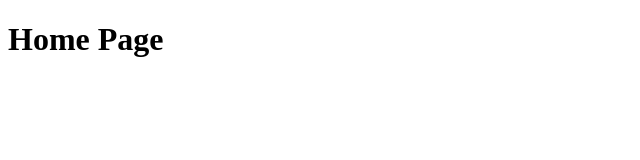
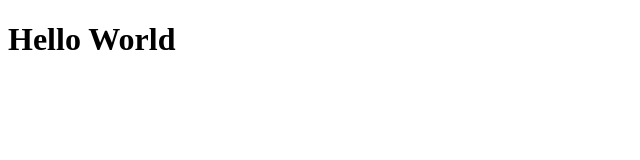
Before and after one commit to PierreDubosq/Template-React, a React (Create React App) app: page / in a window 1280 px wide. Shown: the top 160 px of the page, without its empty margins (0-640 px from the left). Built offline with nearby package versions, Linux system fonts and the light colour scheme.

Commit message:
Feat(app): display HelloWorld component

```diff
--- a/src/pages/Home.tsx
+++ b/src/pages/Home.tsx
@@ -1,7 +1,9 @@
+import HelloWorld from "../components/HelloWorld";
+
 const HomePage = () => {
   return (
     <div className="home-page">
-      <h1>Home Page</h1>
+      <HelloWorld />
     </div>
   );
 };
```
